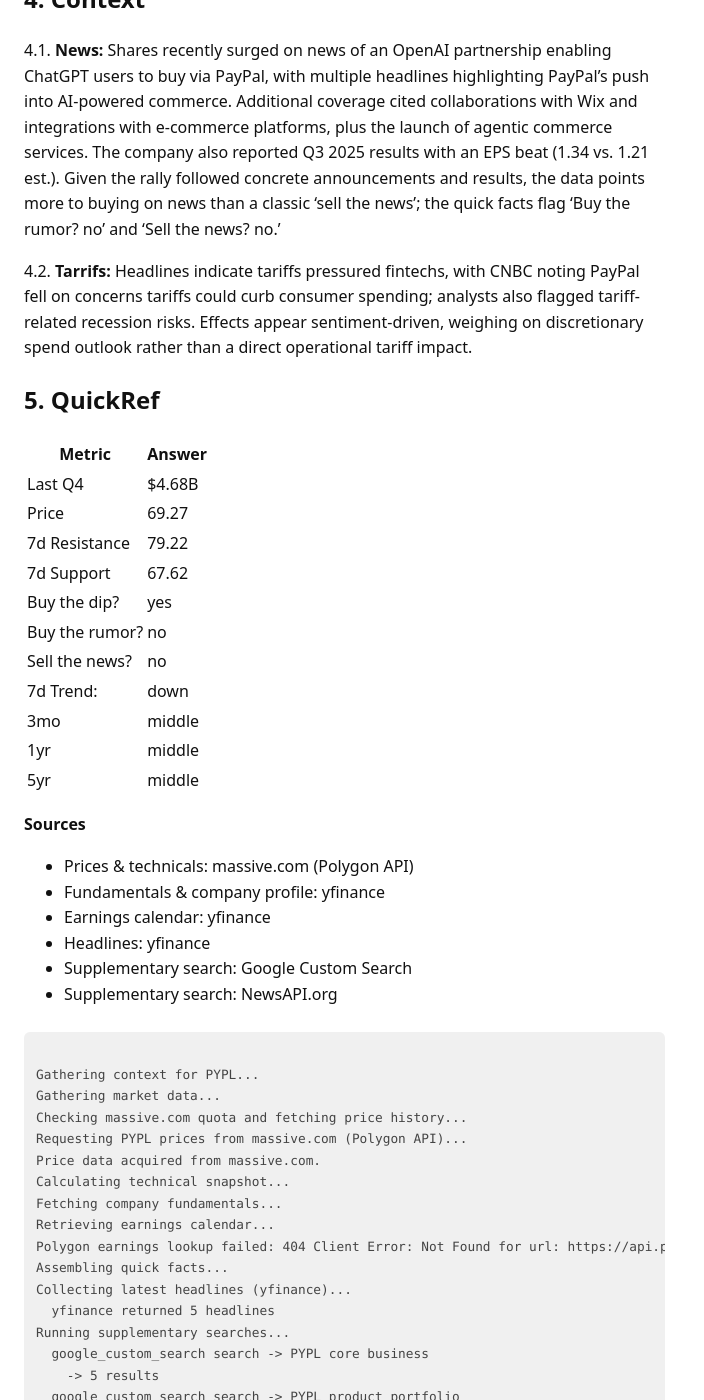
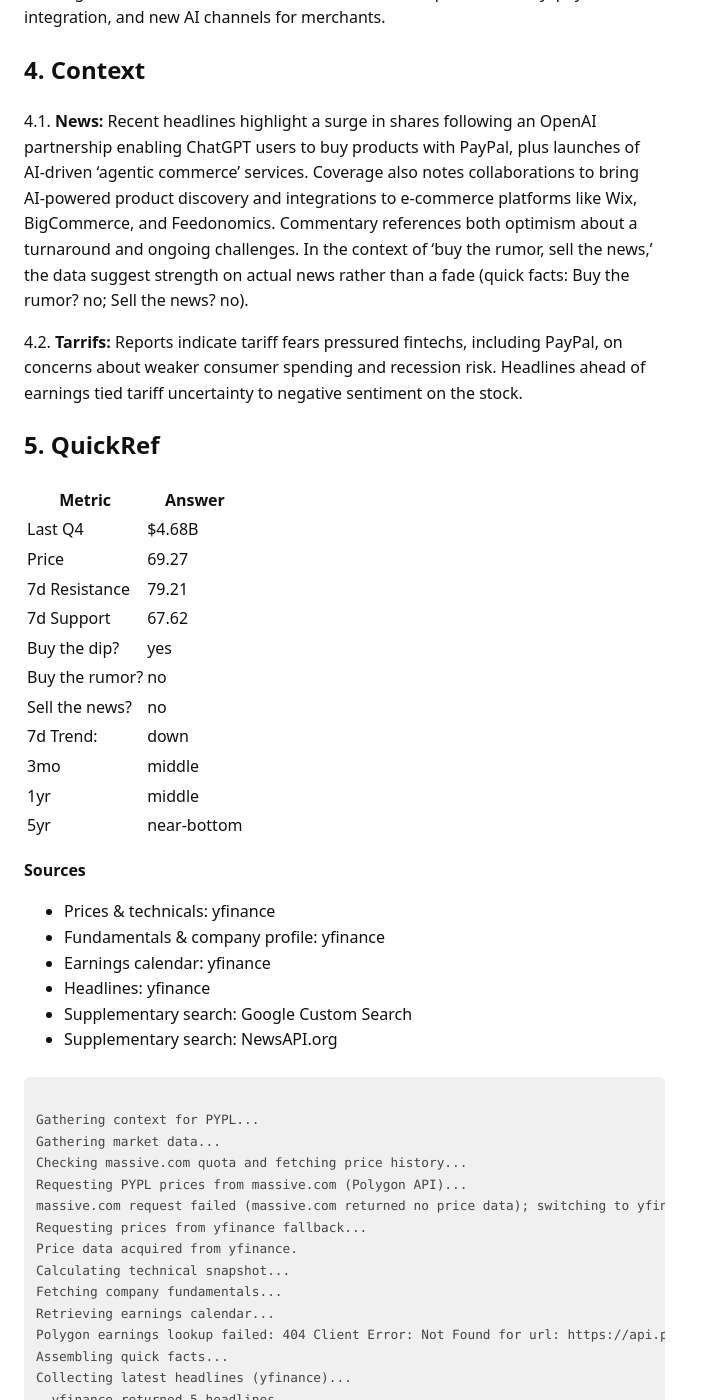
Before and after one commit to ryness/stonks, a Jekyll site: the page built from _reports/PYPL.md, in a window 1280 px wide and 1400 px high, scrolled down 1234 px. Shown: the whole window, without its empty margins (0-704 px from the left). Built offline with Jekyll 4.4.1, drawn with Linux system fonts in a browser that asks for light colours; some of the changed text lies outside the part shown.

Commit message:
Update report: PYPL

```diff
--- a/_reports/PYPL.md
+++ b/_reports/PYPL.md
@@ -2,23 +2,27 @@
 layout: default
 title: "PYPL Stock Report"
 ticker: "PYPL"
-date: 2025-11-02
+date: 2025-11-03
+generated_at: 2025-11-03T07:37:28.437446+00:00
+runtime_seconds: 85.46
 raw_markdown: |
+  **Generated:** 2025-11-03 07:37 UTC (runtime 1m 25s)
+
   ## 1. The Biz
 
-  1.1. **Activities:** PayPal operates a global two-sided digital payments platform connecting consumers and merchants for online and in‑person transactions. Customers can pay and get paid using bank accounts, cards, PayPal/Venmo balances, PayPal Credit, cryptocurrencies, and stored value, delivered through brands including PayPal, Braintree, Venmo, Xoom, Zettle, Hyperwallet, Honey, and Paidy.
+  1.1. **Activities:** PayPal operates a global digital payments platform connecting merchants and consumers across online and in‑person channels. It enables checkout, peer‑to‑peer transfers, and payouts using bank accounts, cards, PayPal/Venmo balances, consumer credit, cryptocurrencies, and other stored value. Key brands include PayPal, Braintree, Venmo, Xoom, Zettle, Hyperwallet, Honey, and Paidy.
 
-  1.2. **Profitable?:** Yes — it is profitable, with ~15% profit margin, positive net income (~$4.68B across recent periods) and strong free cash flow (~$3.1B), and it beat EPS estimates in the last three reported quarters of 2025.
+  1.2. **Profitable?:** Yes — it is profitable, with positive net income in recent quarters (sum ~$4.68B) and a ~15% profit margin, alongside strong free cash flow.
 
-  1.3. **Customer & Markets:** Primary customers are consumers and merchants (from SMBs to large platforms) using wallets and merchant services like Braintree, Zettle, and PayPal Credit. The company serves e-commerce, point‑of‑sale, and peer‑to‑peer use cases worldwide, processing payments across many countries and markets.
+  1.3. **Customer & Markets:** Primary customers are merchants and consumers using its two‑sided network. It serves global e‑commerce and in‑person payments markets under brands such as PayPal, Braintree, Venmo, Xoom, Zettle, Hyperwallet, Honey, and Paidy.
 
-  1.4. **Competition:** Key competitors include Block (Square), Adyen, Stripe, Fiserv/FIS, and Apple Pay. Third‑party trackers cite PayPal as a leading online payments provider with roughly mid‑40% market share online, indicating top‑tier scale versus peers.
+  1.4. **Competition:** Competitors include Block (Square), Adyen, Stripe, Apple Pay, and processors like Fiserv and FIS. PayPal ranks among the leading online payment platforms, with industry trackers in the provided data citing a top market share (~45%).
 
   ## 2. Recent
 
-  2.1. **7d Trend?:** down — last close 69.27 is below the 20‑DMA (70.20) and price faded from the 79.22 local high toward the 67.62 support.
+  2.1. **7d Trend?:** down — the price trades below the 20‑DMA and retreated from the 79.21 local high toward support near 67.62.
 
-  2.2. **7d Buy/Sell Points?:** Buying near the 67.9–67.6 support zone looked favorable, while selling or trimming into the 79.2 resistance area was optimal.
+  2.2. **7d Buy/Sell Points?:** Buying near the 67.91–67.62 support zone looked attractive, while selling into 79.21 resistance/local high offered favorable exits.
 
   2.3.1. **7d Volume:** med
 
@@ -26,15 +30,15 @@ raw_markdown: |
 
   ## 3. Longterm
 
-  3.1. **Stability?:** Founded in 1998 and operating at global scale, PayPal is a long‑standing fintech with a broad two‑sided network. It generates consistent profitability (about 15% profit margin) with strong operating cash flow (~$6.4B) and free cash flow (~$3.1B). Net income has been positive across recent periods, and EPS has beaten estimates in the last three reported quarters of 2025. Its diversified brands and global reach support overall stability.
+  3.1. **Stability?:** Founded in 1998, PayPal is a long‑tenured fintech with a large, global payments network. It has delivered consistent profitability (recent quarterly net income around $1.0–$1.3B) and strong cash generation (OCF ~$6.43B; FCF ~$3.13B). A ~15% profit margin and diversified brands across consumer and merchant solutions underpin resilience. Overall, it appears more stable than a fly‑by‑night operator.
 
-  3.2. **Innovating?:** Innovating and growing: recent initiatives include an OpenAI partnership enabling ChatGPT commerce, AI‑powered commerce efforts with Wix, and the launch of agentic commerce services, alongside positive revenue and earnings growth.
+  3.2. **Innovating?:** Innovating and growing, evidenced by AI‑driven commerce launches and partnerships, including a deal with OpenAI and collaborations with Wix, BigCommerce, and Feedonomics. These moves expand discovery, payments integration, and new AI channels for merchants.
 
   ## 4. Context
 
-  4.1. **News:** Shares recently surged on news of an OpenAI partnership enabling ChatGPT users to buy via PayPal, with multiple headlines highlighting PayPal’s push into AI‑powered commerce. Additional coverage cited collaborations with Wix and integrations with e‑commerce platforms, plus the launch of agentic commerce services. The company also reported Q3 2025 results with an EPS beat (1.34 vs. 1.21 est.). Given the rally followed concrete announcements and results, the data points more to buying on news than a classic ‘sell the news’; the quick facts flag ‘Buy the rumor? no’ and ‘Sell the news? no.’
+  4.1. **News:** Recent headlines highlight a surge in shares following an OpenAI partnership enabling ChatGPT users to buy products with PayPal, plus launches of AI‑driven ‘agentic commerce’ services. Coverage also notes collaborations to bring AI‑powered product discovery and integrations to e‑commerce platforms like Wix, BigCommerce, and Feedonomics. Commentary references both optimism about a turnaround and ongoing challenges. In the context of ‘buy the rumor, sell the news,’ the data suggest strength on actual news rather than a fade (quick facts: Buy the rumor? no; Sell the news? no).
 
-  4.2. **Tarrifs:** Headlines indicate tariffs pressured fintechs, with CNBC noting PayPal fell on concerns tariffs could curb consumer spending; analysts also flagged tariff-related recession risks. Effects appear sentiment‑driven, weighing on discretionary spend outlook rather than a direct operational tariff impact.
+  4.2. **Tarrifs:** Reports indicate tariff fears pressured fintechs, including PayPal, on concerns about weaker consumer spending and recession risk. Headlines ahead of earnings tied tariff uncertainty to negative sentiment on the stock.
 
   ## 5. QuickRef
 
@@ -42,7 +46,7 @@ raw_markdown: |
   | --- | --- |
   | Last Q4 | $4.68B |
   | Price | 69.27 |
-  | 7d Resistance | 79.22 |
+  | 7d Resistance | 79.21 |
   | 7d Support | 67.62 |
   | Buy the dip? | yes |
   | Buy the rumor? | no |
@@ -50,11 +54,11 @@ raw_markdown: |
   | 7d Trend: | down |
   | 3mo | middle |
   | 1yr | middle |
-  | 5yr | middle |
+  | 5yr | near-bottom |
 
 
   **Sources**
-  - Prices & technicals: massive.com (Polygon API)
+  - Prices & technicals: yfinance
   - Fundamentals & company profile: yfinance
   - Earnings calendar: yfinance
   - Headlines: yfinance
@@ -66,7 +70,9 @@ raw_markdown: |
   Gathering market data...
   Checking massive.com quota and fetching price history...
   Requesting PYPL prices from massive.com (Polygon API)...
-  Price data acquired from massive.com.
+  massive.com request failed (massive.com returned no price data); switching to yfinance...
+  Requesting prices from yfinance fallback...
+  Price data acquired from yfinance.
   Calculating technical snapshot...
   Fetching company fundamentals...
   Retrieving earnings calendar...
@@ -135,21 +141,23 @@ raw_markdown: |
   </code></pre></div>
 ---
 
+**Generated:** 2025-11-03 07:37 UTC (runtime 1m 25s)
+
 ## 1. The Biz
 
-1.1. **Activities:** PayPal operates a global two-sided digital payments platform connecting consumers and merchants for online and in‑person transactions. Customers can pay and get paid using bank accounts, cards, PayPal/Venmo balances, PayPal Credit, cryptocurrencies, and stored value, delivered through brands including PayPal, Braintree, Venmo, Xoom, Zettle, Hyperwallet, Honey, and Paidy.
+1.1. **Activities:** PayPal operates a global digital payments platform connecting merchants and consumers across online and in‑person channels. It enables checkout, peer‑to‑peer transfers, and payouts using bank accounts, cards, PayPal/Venmo balances, consumer credit, cryptocurrencies, and other stored value. Key brands include PayPal, Braintree, Venmo, Xoom, Zettle, Hyperwallet, Honey, and Paidy.
 
-1.2. **Profitable?:** Yes — it is profitable, with ~15% profit margin, positive net income (~$4.68B across recent periods) and strong free cash flow (~$3.1B), and it beat EPS estimates in the last three reported quarters of 2025.
+1.2. **Profitable?:** Yes — it is profitable, with positive net income in recent quarters (sum ~$4.68B) and a ~15% profit margin, alongside strong free cash flow.
 
-1.3. **Customer & Markets:** Primary customers are consumers and merchants (from SMBs to large platforms) using wallets and merchant services like Braintree, Zettle, and PayPal Credit. The company serves e-commerce, point‑of‑sale, and peer‑to‑peer use cases worldwide, processing payments across many countries and markets.
+1.3. **Customer & Markets:** Primary customers are merchants and consumers using its two‑sided network. It serves global e‑commerce and in‑person payments markets under brands such as PayPal, Braintree, Venmo, Xoom, Zettle, Hyperwallet, Honey, and Paidy.
 
-1.4. **Competition:** Key competitors include Block (Square), Adyen, Stripe, Fiserv/FIS, and Apple Pay. Third‑party trackers cite PayPal as a leading online payments provider with roughly mid‑40% market share online, indicating top‑tier scale versus peers.
+1.4. **Competition:** Competitors include Block (Square), Adyen, Stripe, Apple Pay, and processors like Fiserv and FIS. PayPal ranks among the leading online payment platforms, with industry trackers in the provided data citing a top market share (~45%).
 
 ## 2. Recent
 
-2.1. **7d Trend?:** down — last close 69.27 is below the 20‑DMA (70.20) and price faded from the 79.22 local high toward the 67.62 support.
+2.1. **7d Trend?:** down — the price trades below the 20‑DMA and retreated from the 79.21 local high toward support near 67.62.
 
-2.2. **7d Buy/Sell Points?:** Buying near the 67.9–67.6 support zone looked favorable, while selling or trimming into the 79.2 resistance area was optimal.
+2.2. **7d Buy/Sell Points?:** Buying near the 67.91–67.62 support zone looked attractive, while selling into 79.21 resistance/local high offered favorable exits.
 
 2.3.1. **7d Volume:** med
 
@@ -157,15 +165,15 @@ raw_markdown: |
 
 ## 3. Longterm
 
-3.1. **Stability?:** Founded in 1998 and operating at global scale, PayPal is a long‑standing fintech with a broad two‑sided network. It generates consistent profitability (about 15% profit margin) with strong operating cash flow (~$6.4B) and free cash flow (~$3.1B). Net income has been positive across recent periods, and EPS has beaten estimates in the last three reported quarters of 2025. Its diversified brands and global reach support overall stability.
+3.1. **Stability?:** Founded in 1998, PayPal is a long‑tenured fintech with a large, global payments network. It has delivered consistent profitability (recent quarterly net income around $1.0–$1.3B) and strong cash generation (OCF ~$6.43B; FCF ~$3.13B). A ~15% profit margin and diversified brands across consumer and merchant solutions underpin resilience. Overall, it appears more stable than a fly‑by‑night operator.
 
-3.2. **Innovating?:** Innovating and growing: recent initiatives include an OpenAI partnership enabling ChatGPT commerce, AI‑powered commerce efforts with Wix, and the launch of agentic commerce services, alongside positive revenue and earnings growth.
+3.2. **Innovating?:** Innovating and growing, evidenced by AI‑driven commerce launches and partnerships, including a deal with OpenAI and collaborations with Wix, BigCommerce, and Feedonomics. These moves expand discovery, payments integration, and new AI channels for merchants.
 
 ## 4. Context
 
-4.1. **News:** Shares recently surged on news of an OpenAI partnership enabling ChatGPT users to buy via PayPal, with multiple headlines highlighting PayPal’s push into AI‑powered commerce. Additional coverage cited collaborations with Wix and integrations with e‑commerce platforms, plus the launch of agentic commerce services. The company also reported Q3 2025 results with an EPS beat (1.34 vs. 1.21 est.). Given the rally followed concrete announcements and results, the data points more to buying on news than a classic ‘sell the news’; the quick facts flag ‘Buy the rumor? no’ and ‘Sell the news? no.’
+4.1. **News:** Recent headlines highlight a surge in shares following an OpenAI partnership enabling ChatGPT users to buy products with PayPal, plus launches of AI‑driven ‘agentic commerce’ services. Coverage also notes collaborations to bring AI‑powered product discovery and integrations to e‑commerce platforms like Wix, BigCommerce, and Feedonomics. Commentary references both optimism about a turnaround and ongoing challenges. In the context of ‘buy the rumor, sell the news,’ the data suggest strength on actual news rather than a fade (quick facts: Buy the rumor? no; Sell the news? no).
 
-4.2. **Tarrifs:** Headlines indicate tariffs pressured fintechs, with CNBC noting PayPal fell on concerns tariffs could curb consumer spending; analysts also flagged tariff-related recession risks. Effects appear sentiment‑driven, weighing on discretionary spend outlook rather than a direct operational tariff impact.
+4.2. **Tarrifs:** Reports indicate tariff fears pressured fintechs, including PayPal, on concerns about weaker consumer spending and recession risk. Headlines ahead of earnings tied tariff uncertainty to negative sentiment on the stock.
 
 ## 5. QuickRef
 
@@ -173,7 +181,7 @@ raw_markdown: |
 | --- | --- |
 | Last Q4 | $4.68B |
 | Price | 69.27 |
-| 7d Resistance | 79.22 |
+| 7d Resistance | 79.21 |
 | 7d Support | 67.62 |
 | Buy the dip? | yes |
 | Buy the rumor? | no |
@@ -181,11 +189,11 @@ raw_markdown: |
 | 7d Trend: | down |
 | 3mo | middle |
 | 1yr | middle |
-| 5yr | middle |
+| 5yr | near-bottom |
 
 
 **Sources**
-- Prices & technicals: massive.com (Polygon API)
+- Prices & technicals: yfinance
 - Fundamentals & company profile: yfinance
 - Earnings calendar: yfinance
 - Headlines: yfinance
@@ -197,7 +205,9 @@ Gathering context for PYPL...
 Gathering market data...
 Checking massive.com quota and fetching price history...
 Requesting PYPL prices from massive.com (Polygon API)...
-Price data acquired from massive.com.
+massive.com request failed (massive.com returned no price data); switching to yfinance...
+Requesting prices from yfinance fallback...
+Price data acquired from yfinance.
 Calculating technical snapshot...
 Fetching company fundamentals...
 Retrieving earnings calendar...
```
